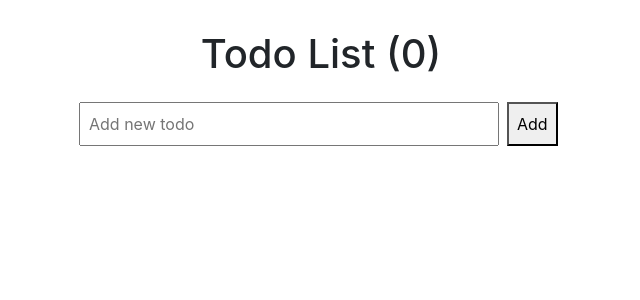
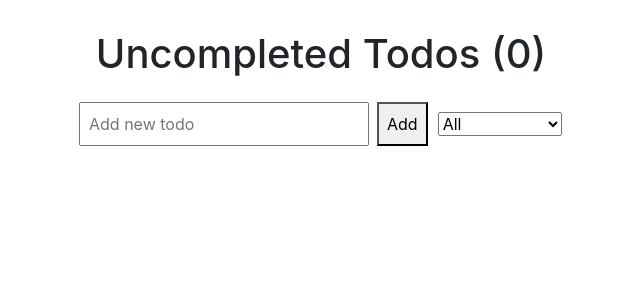
Before and after one commit to ctoffanin/todo-app, a React app: page / in a window 1280 px wide. Shown: the top 300 px of the page, without its empty margins (319-959 px from the left). Built offline with nearby package versions, Linux system fonts and the light colour scheme.

Commit message:
Added status filter

```diff
--- a/src/App.css
+++ b/src/App.css
@@ -19,10 +19,14 @@ form,
 input[type='text'] {
   padding: 0.5em;
   margin: 0.5em;
-  width: 420px;
+  width: 290px;
 }
 
 button {
   padding: 0.5em;
   margin: 0.5em;
 }
+
+.filter-todo {
+  margin-left: 10px;
+}
--- a/src/App.tsx
+++ b/src/App.tsx
@@ -7,21 +7,37 @@ import Form from './components/Form';
 import TodoList from './components/TodoList';
 
 const App: FunctionComponent = () => {
-  const [pendingTodos, setPendingTodos] = useState(0);
+  const [uncompletedTodos, setUncompletedTodos] = useState(0);
   const [todos, setTodos] = useState<Array<Todo>>(
     JSON.parse(localStorage.getItem('todos') || '[]'),
   );
 
+  const [status, setStatus] = useState('all');
+  const [filteredTodos, setFilteredTodos] = useState<Array<Todo>>([]);
+
   useEffect(() => {
-    setPendingTodos(todos.filter((todo) => !todo.isCompleted).length);
-  }, [todos]);
+    setUncompletedTodos(todos.filter((todo) => !todo.isCompleted).length);
+
+    switch (status) {
+      case 'completed':
+        setFilteredTodos(todos.filter((todo) => todo.isCompleted));
+        break;
+
+      case 'uncompleted':
+        setFilteredTodos(todos.filter((todo) => !todo.isCompleted));
+        break;
+
+      default:
+        setFilteredTodos(todos);
+    }
+  }, [todos, status]);
 
   return (
     <div className="app">
       <div className="container">
-        <h1 className="text-center mb-3">Todo List ({pendingTodos})</h1>
-        <Form todos={todos} setTodos={setTodos} />
-        <TodoList todos={todos} setTodos={setTodos} />
+        <h1 className="text-center mb-3">Uncompleted Todos ({uncompletedTodos})</h1>
+        <Form todos={todos} setTodos={setTodos} setStatus={setStatus} />
+        <TodoList todos={todos} setTodos={setTodos} filteredTodos={filteredTodos} />
       </div>
     </div>
   );
--- a/src/components/Form.tsx
+++ b/src/components/Form.tsx
@@ -4,9 +4,10 @@ import type { Todo } from '../types/todos.types';
 type FormProps = {
   todos: ReadonlyArray<Todo>;
   setTodos: (todos: Array<Todo>) => void;
+  setStatus: (status: string) => void;
 };
 
-const Form: FunctionComponent<FormProps> = ({ todos, setTodos }) => {
+const Form: FunctionComponent<FormProps> = ({ todos, setTodos, setStatus }) => {
   const [value, setValue] = useState('');
 
   const addTodo = (title: string) => {
@@ -16,8 +17,8 @@ const Form: FunctionComponent<FormProps> = ({ todos, setTodos }) => {
     setTodos(newTodos);
   };
 
-  const onChange = (event: ChangeEvent) => {
-    setValue((event.target as HTMLTextAreaElement).value);
+  const onInputChange = (event: ChangeEvent) => {
+    setValue((event.target as HTMLInputElement).value);
   };
 
   const onSubmit = (event: FormEvent) => {
@@ -28,18 +29,27 @@ const Form: FunctionComponent<FormProps> = ({ todos, setTodos }) => {
     setValue('');
   };
 
+  const onSelectChange = (event: ChangeEvent) => {
+    setStatus((event.target as HTMLOptionElement).value);
+  };
+
   return (
     <form onSubmit={onSubmit}>
       <input
         type="text"
         className="input"
         value={value}
-        onChange={onChange}
+        onChange={onInputChange}
         placeholder="Add new todo"
       />
       <button className="todo-button" type="submit">
         Add
       </button>
+      <select name="todos" className="filter-todo" onChange={onSelectChange}>
+        <option value="all">All</option>
+        <option value="completed">Completed</option>
+        <option value="uncompleted">Uncompleted</option>
+      </select>
     </form>
   );
 };
--- a/src/components/TodoList.tsx
+++ b/src/components/TodoList.tsx
@@ -5,9 +5,10 @@ import TodoItem from './TodoItem';
 type TodoListProps = {
   todos: ReadonlyArray<Todo>;
   setTodos: (todos: Array<Todo>) => void;
+  filteredTodos: ReadonlyArray<Todo>;
 };
 
-const TodoList: FunctionComponent<TodoListProps> = ({ todos, setTodos }) => {
+const TodoList: FunctionComponent<TodoListProps> = ({ todos, setTodos, filteredTodos }) => {
   const completeTodo = (index: number) => {
     const newTodos = [...todos];
     newTodos[index].isCompleted = true;
@@ -27,7 +28,7 @@ const TodoList: FunctionComponent<TodoListProps> = ({ todos, setTodos }) => {
   return (
     <div className="todo-container">
       <div className="todos">
-        {todos.map((todo, index) => (
+        {filteredTodos.map((todo, index) => (
           <TodoItem
             todo={todo}
             index={index}
```
